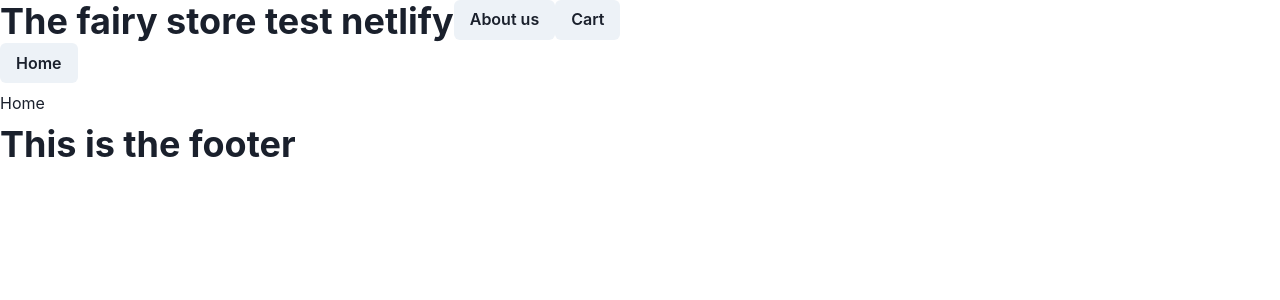
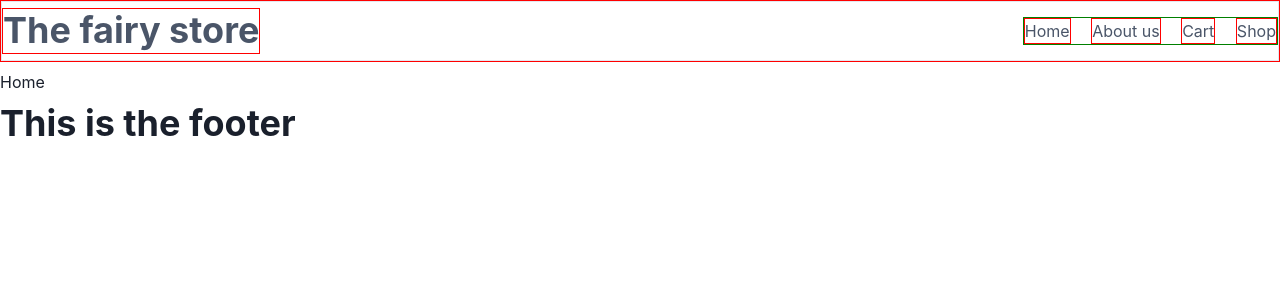
Before and after one commit to romeroluciana/the-fairy-store, a React (Vite) app: page / in a window 1280 px wide. Shown: the top 300 px of the page. Built offline with nearby package versions, Linux system fonts and the light colour scheme.

Commit message:
add useGet

```diff
--- a/package.json
+++ b/package.json
@@ -12,10 +12,13 @@
     "@chakra-ui/react": "^2.2.4",
     "@emotion/react": "^11.9.3",
     "@emotion/styled": "^11.9.3",
+    "axios": "^0.27.2",
     "framer-motion": "^6.5.1",
     "react": "^18.2.0",
     "react-dom": "^18.2.0",
-    "react-router-dom": "^6.3.0"
+    "react-icons": "^4.4.0",
+    "react-router-dom": "^6.3.0",
+    "recoil": "^0.7.4"
   },
   "devDependencies": {
     "@types/react": "^18.0.15",
--- /dev/null
+++ b/src/components/productCard.jsx
@@ -0,0 +1,52 @@
+import { Button, GridItem, Heading, Text, Image, Box } from '@chakra-ui/react'
+import { FaEye, FaRegHeart, FaShoppingCart } from 'react-icons/fa'
+import { Link } from 'react-router-dom'
+
+import useCart from '../hooks/useCart'
+
+const ProductCard = ({ info }) => {
+  const { addProduct } = useCart()
+  const { attributes: product, id } = info
+
+  return (
+    <GridItem
+      w="250px"
+      h="410px"
+      p="20px"
+      boxShadow="md"
+      my="15px"
+      borderRadius="10px"
+      alignContent="space-between"
+    >
+      <Box
+        h="80%"
+        display="flex"
+        flexDirection="column"
+        alignContent="space-between"
+      >
+        <Image src={product.image.data.attributes.url} alt="" />
+        <Heading size="md">{product.title}</Heading>
+        <Text>$ {product.price}</Text>
+      </Box>
+      <Box
+        h="30%"
+        display="flex"
+        justifyContent="space-between"
+        alignItems="center"
+      >
+        <Button onClick={() => addProduct(info)}>
+          <Text>Agregar </Text> <FaShoppingCart />
+        </Button>
+        <Link to={`/shop/${id}`}>
+          <Button>
+            <FaEye />
+          </Button>
+        </Link>
+        <Button>
+          <FaRegHeart />
+        </Button>
+      </Box>
+    </GridItem>
+  )
+}
+export default ProductCard
--- /dev/null
+++ b/src/hooks/useCart.jsx
@@ -0,0 +1,45 @@
+import { useRecoilState } from 'recoil'
+
+import { cartState } from '../recoil/cartAtom'
+
+const useCart = () => {
+  const [cart, setCart] = useRecoilState(cartState)
+
+  const addProduct = (info) => {
+    const productExist = cart.some((pr) => pr.id === info.id)
+    if (productExist === false) {
+      const productoCantidad = { ...info, cantidad: 1 }
+      setCart([...cart, productoCantidad])
+    } else {
+      setCart(
+        cart.map((pr) => {
+          if (pr.id === info.id) {
+            return { ...pr, cantidad: pr.cantidad + 1 }
+          }
+          return pr
+        })
+      )
+    }
+  }
+
+  const deleteItemCart = (id) => {
+    setCart(cart.filter((info) => info.id !== id))
+  }
+  const deleteAllProducts = () => {
+    setCart([])
+  }
+
+  const totalCart = cart.reduce(
+    (acc, product) => acc + product.price * product.cantidad,
+    0
+  )
+
+  return {
+    cart,
+    addProduct,
+    deleteItemCart,
+    deleteAllProducts,
+    totalCart,
+  }
+}
+export default useCart
--- a/src/hooks/useGet.jsx
+++ b/src/hooks/useGet.jsx
@@ -0,0 +1,27 @@
+import { useEffect, useState } from 'react'
+
+import axios from 'axios'
+
+const initialURL = 'https://strapiecommerce-production-6186.up.railway.app/api/'
+
+const populate = '?populate[0]=image'
+
+const useGet = (url, filterCategory = ' ') => {
+  const [data, setData] = useState(null)
+  const [isLoading, setIsLoading] = useState(false)
+
+  useEffect(() => {
+    setIsLoading(true)
+    const getProducts = async () => {
+      const response = await axios.get(
+        `${initialURL}${url}${populate}${filterCategory}`
+      )
+      setData(response.data.data)
+      setIsLoading(false)
+    }
+    getProducts()
+  }, [])
+
+  return { data, isLoading }
+}
+export default useGet
--- a/src/layout/Header.jsx
+++ b/src/layout/Header.jsx
@@ -1,20 +1,52 @@
-import { Heading, Flex, Button } from '@chakra-ui/react'
+import {
+  Heading,
+  Flex,
+  Text,
+  Box,
+  useColorModeValue,
+  Stack,
+} from '@chakra-ui/react'
 import { Link } from 'react-router-dom'
 
 const Header = () => {
   return (
-    <Flex>
-      <Link to="/">
-        <Heading>The fairy store test netlify</Heading>
-        <Button>Home</Button>
-      </Link>
-      <Link to="aboutUs">
-        <Button>About us</Button>
-      </Link>
-      <Link to="cart">
-        <Button>Cart</Button>
-      </Link>
-    </Flex>
+    <Box border={'red solid 1px'}>
+      <Flex
+        border={'red solid 1px'}
+        bg={useColorModeValue('white', 'gray.800')}
+        color={useColorModeValue('gray.600', 'white')}
+        minH={'60px'}
+        border={'red solid 1px'}
+        borderBottom={1}
+        borderStyle={'solid'}
+        borderColor={useColorModeValue('gray.200', 'gray.900')}
+        align={'center'}
+        justifyContent={'space-between'}
+      >
+        <Heading border={'red solid 1px'}>The fairy store</Heading>
+        <Stack
+          w={'20%'}
+          flexDirection={'row'}
+          justifyContent={'space-between'}
+          border={'green solid 1px'}
+        >
+          <Link to="/" border={'red solid 1px'}>
+            <Text  border={'red solid 1px'}>
+              Home
+            </Text>
+          </Link>
+          <Link to="aboutUs" border={'red solid 1px'}>
+            <Text border={'red solid 1px'}>About us</Text>
+          </Link>
+          <Link to="cart" border={'red solid 1px'}>
+            <Text border={'red solid 1px'}>Cart</Text>
+          </Link>
+          <Link to="shop" border={'red solid 1px'}>
+            <Text border={'red solid 1px'}>Shop</Text>
+          </Link>
+        </Stack>
+      </Flex>
+    </Box>
   )
 }
 
--- a/src/main.jsx
+++ b/src/main.jsx
@@ -3,15 +3,18 @@ import React from 'react'
 import { ChakraProvider } from '@chakra-ui/react'
 import ReactDOM from 'react-dom/client'
 import { BrowserRouter } from 'react-router-dom'
+import { RecoilRoot } from 'recoil'
 
 import App from './App'
 
 ReactDOM.createRoot(document.getElementById('root')).render(
   <React.StrictMode>
-    <BrowserRouter>
-      <ChakraProvider>
-        <App />
-      </ChakraProvider>
-    </BrowserRouter>
+    <RecoilRoot>
+      <BrowserRouter>
+        <ChakraProvider>
+          <App />
+        </ChakraProvider>
+      </BrowserRouter>
+    </RecoilRoot>
   </React.StrictMode>
 )
--- a/src/pages/shop/Shop.jsx
+++ b/src/pages/shop/Shop.jsx
@@ -1,4 +1,27 @@
+import { Grid, Box, Spinner } from '@chakra-ui/react'
+
+import ProductCard from '../../components/productCard'
+import useGet from '../../Hooks/useGet'
+
 const Shop = () => {
-  return <h1>Shop</h1>
+  const { data: products, isLoading } = useGet('products')
+
+  return (
+    <>
+      <h1>SHOP</h1>
+      <Box w="100%" my="30px">
+        {isLoading && <Spinner mx="50%" my="50px" size="xl" />}
+        {isLoading || (
+          <Grid templateColumns="repeat(4, 1fr)" mx="auto" w="90%">
+            {products &&
+              products.map((product) => {
+                return <ProductCard info={product} key={product.id} />
+              })}
+          </Grid>
+        )}
+      </Box>
+    </>
+  )
 }
+
 export default Shop
--- /dev/null
+++ b/src/recoil/cartAtom.jsx
@@ -0,0 +1,22 @@
+import { atom } from 'recoil'
+
+const localStorageEffect =
+  (key) =>
+  ({ setSelf, onSet }) => {
+    const savedValue = localStorage.getItem(key)
+    if (savedValue != null) {
+      setSelf(JSON.parse(savedValue))
+    }
+
+    onSet((newValue, _, isReset) => {
+      isReset
+        ? localStorage.removeItem(key)
+        : localStorage.setItem(key, JSON.stringify(newValue))
+    })
+  }
+
+export const cartState = atom({
+  key: 'cart',
+  default: [],
+  effects: [localStorageEffect('cart')],
+})
```
Also changed, not shown: 1 other file (tests, documents, lock files or other folders).
